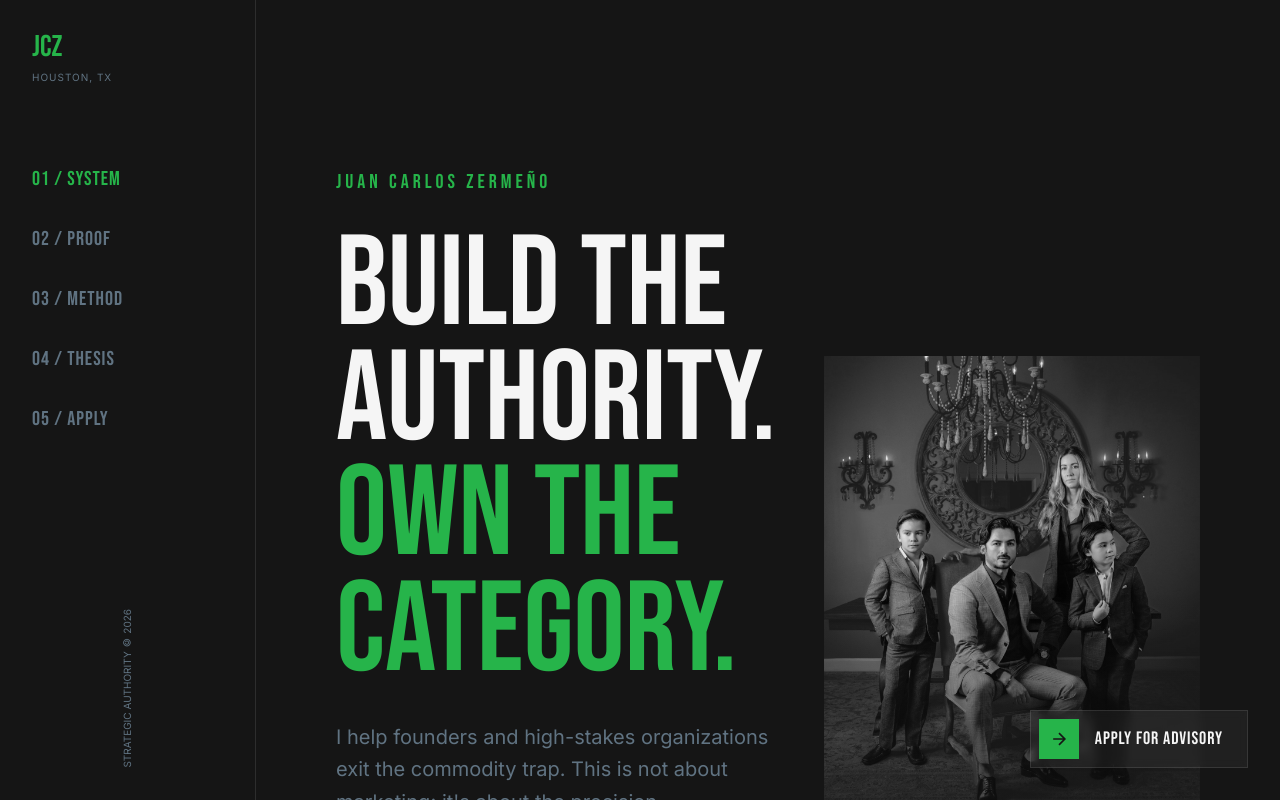
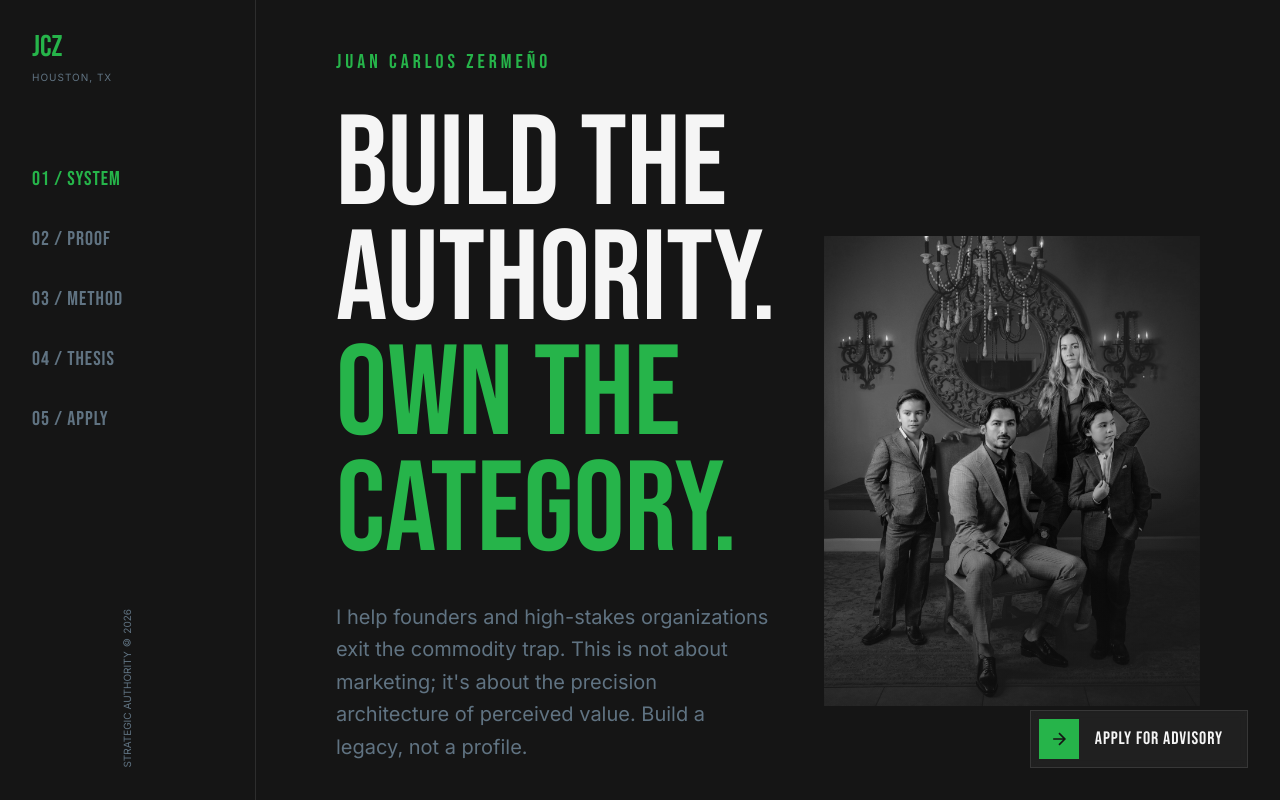
Before and after one commit to totomakes/JCZ, a React (Vite) app: page / in a window 1280 px wide. Shown: the top 800 px of the page. Built offline with nearby package versions, Linux system fonts and the light colour scheme; no server answers.

Commit message:
Refine hero section vertical alignment and container padding

```diff
--- a/App.tsx
+++ b/App.tsx
@@ -76,7 +76,7 @@ const App: React.FC = () => {
         <button onClick={() => setActivePage(Page.APPLY)} className="font-heading text-sm border border-brand px-4 py-2 text-brand hover:bg-brand hover:text-bg transition-all">APPLY</button>
       </div>
 
-      <main className="md:ml-64 px-6 py-20 md:px-20 md:py-32">
+      <main className="md:ml-64 px-6 pb-20 pt-10 md:px-20 md:pb-32 md:pt-12">
         <div className="max-w-7xl mx-auto">
           <AnimatePresence mode="wait">
             {renderContent()}
--- a/components/Home.tsx
+++ b/components/Home.tsx
@@ -19,7 +19,7 @@ const Home: React.FC<HomeProps> = ({ onNavigate }) => {
             className="space-y-32"
         >
             {/* Hero */}
-            <section className="min-h-[90vh] flex flex-col md:flex-row items-center gap-12 pt-10">
+            <section className="min-h-[85vh] flex flex-col md:flex-row items-center justify-center gap-12">
                 <div className="flex-1 space-y-8">
                     <motion.span
                         initial={{ opacity: 0 }}
```
